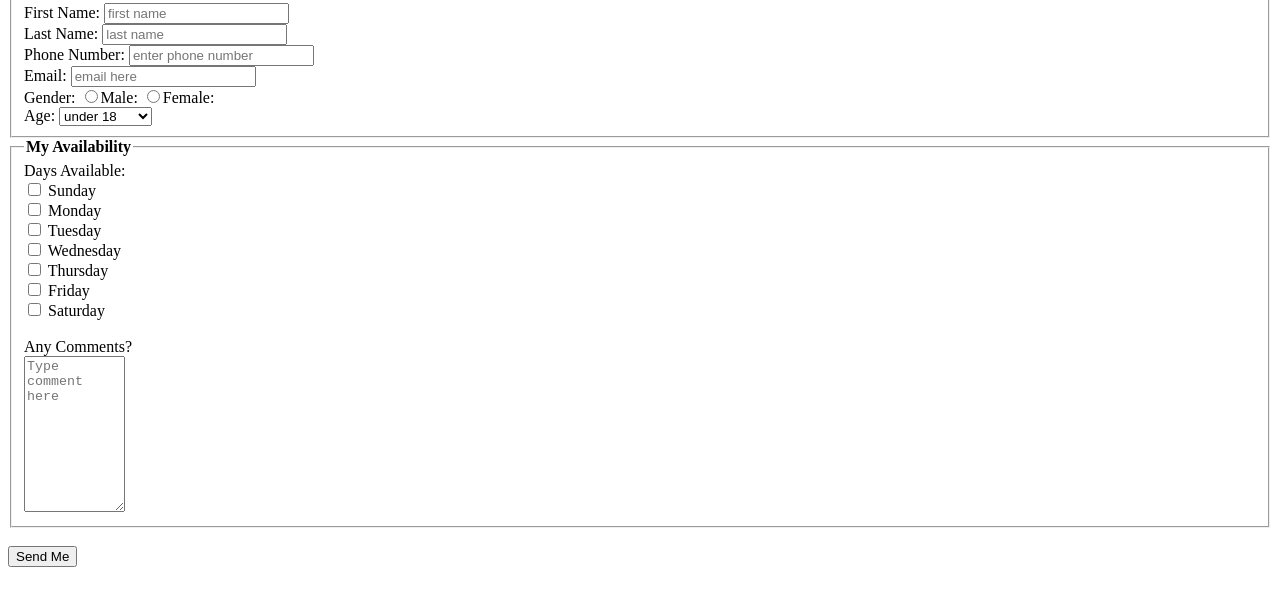
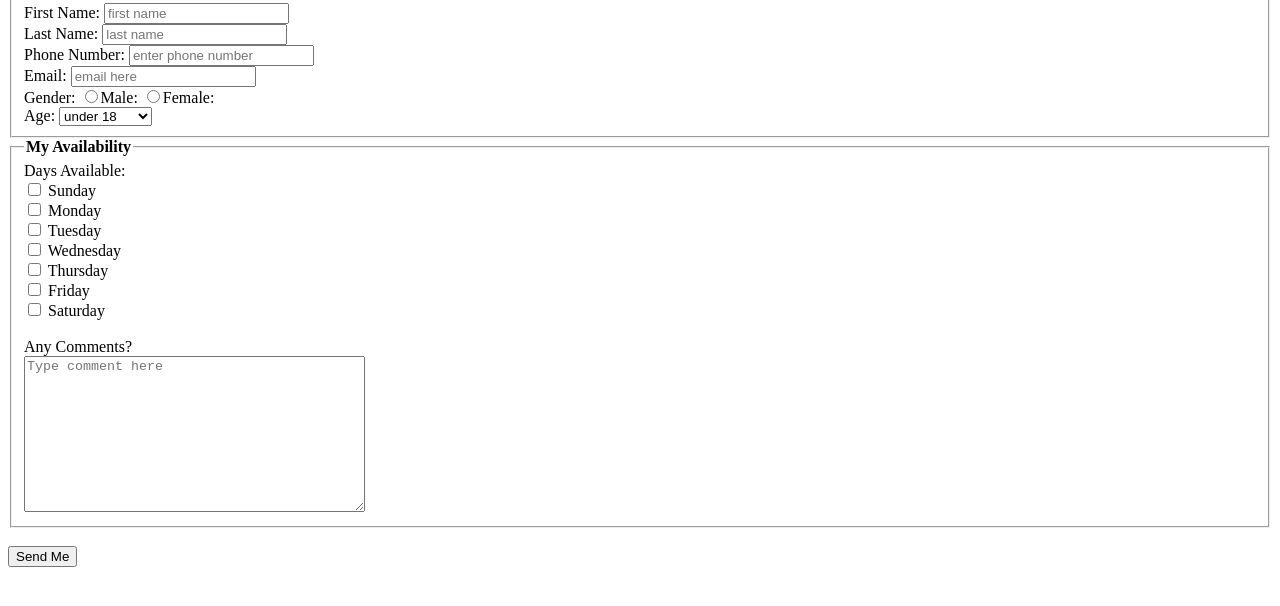
Before and after one commit to skhan125/lab4, a plain HTML site: page index.html in a window 1280 px wide. Shown: the part 100-706 px from the top of the page. Drawn offline with Linux system fonts and the light colour scheme.

Commit message:
Update index.html

```diff
--- a/index.html
+++ b/index.html
@@ -55,7 +55,7 @@
                 <label for="comments_field">Any Comments?</label>
               </div>
               <div>
-                  <textarea id="comments_field" cols="10" rows="10" name="comments_field" placeholder="Type comment here"></textarea>
+                  <textarea id="comments_field" cols="40" rows="10" name="comments_field" placeholder="Type comment here"></textarea>
               </div>
           </fieldset><br>
           <input type="hidden" name=hidden_field value="Skhan125">
```
